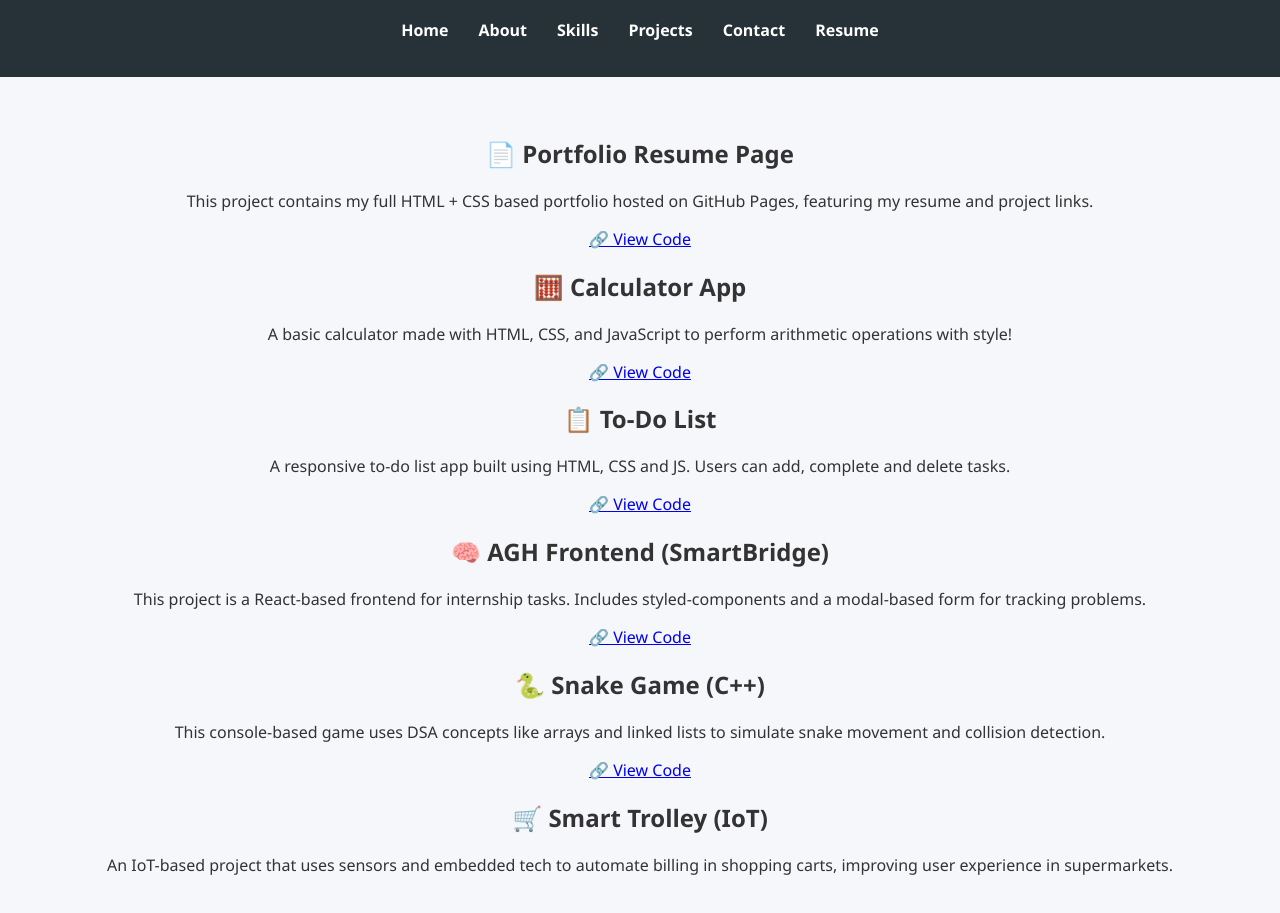
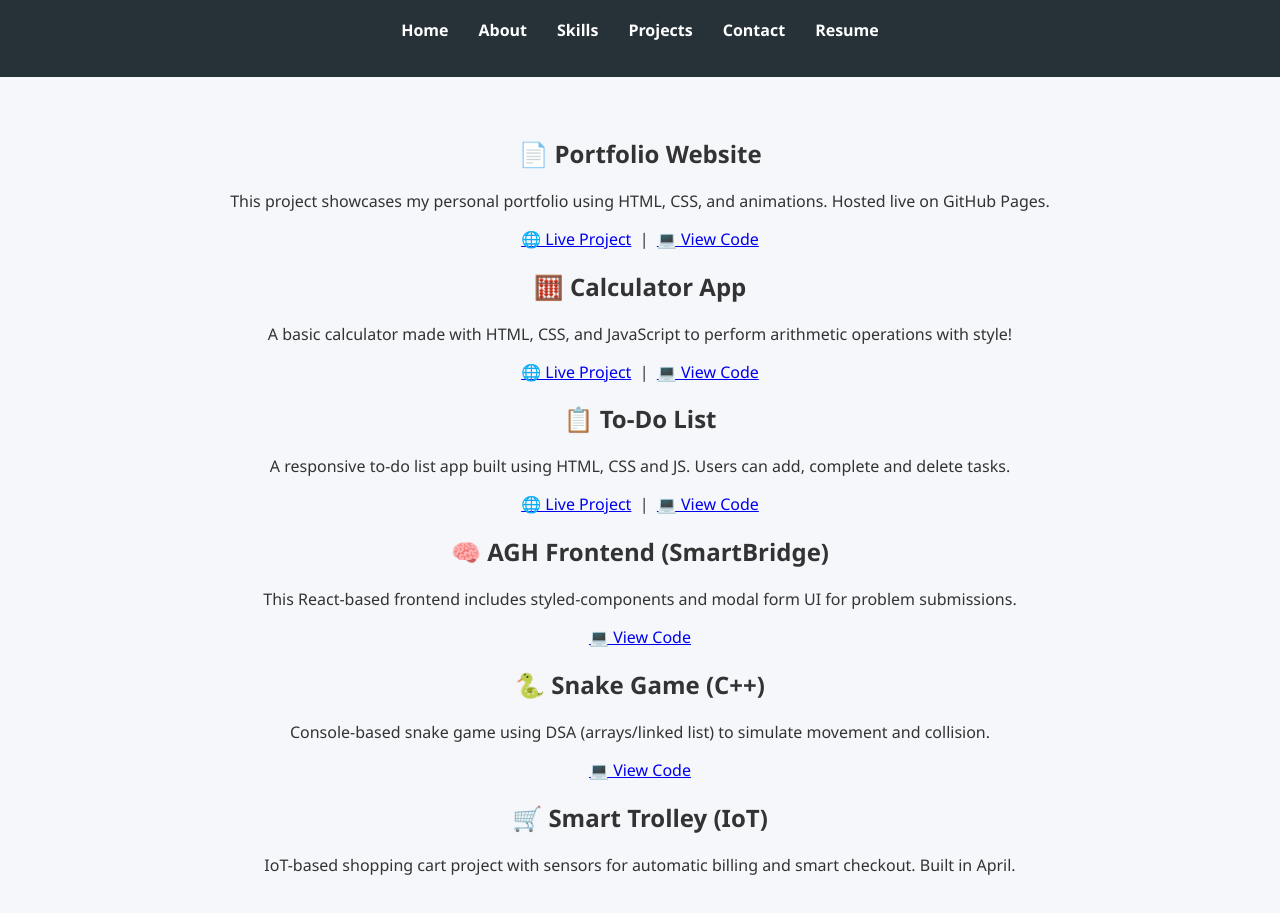
Before and after one commit to BalajiB27/my-portfolio, a plain HTML site: page projects.html in a window 1280 px wide. Shown: the part 87-1000 px from the top of the page. Drawn offline with Linux system fonts and the light colour scheme.

Commit message:
🌐 Added live + code links for all projects

```diff
--- a/projects.html
+++ b/projects.html
@@ -23,39 +23,46 @@
 
   <section class="projects-section animated-section">
     <div class="project">
-      <h2>📄 Portfolio Resume Page</h2>
-      <p>This project contains my full HTML + CSS based portfolio hosted on GitHub Pages, featuring my resume and project links.</p>
-      <a href="https://github.com/BalajiB27/my-portfolio" target="_blank">🔗 View Code</a>
+      <h2>📄 Portfolio Website</h2>
+      <p>This project showcases my personal portfolio using HTML, CSS, and animations. Hosted live on GitHub Pages.</p>
+      <a href="https://balajib27.github.io/my-portfolio/" target="_blank">🌐 Live Project</a>
+      &nbsp;|&nbsp;
+      <a href="https://github.com/BalajiB27/my-portfolio" target="_blank">💻 View Code</a>
     </div>
 
     <div class="project">
       <h2>🧮 Calculator App</h2>
       <p>A basic calculator made with HTML, CSS, and JavaScript to perform arithmetic operations with style!</p>
-      <a href="https://github.com/BalajiB27/calculator" target="_blank">🔗 View Code</a>
+      <a href="https://balajib27.github.io/calculator/" target="_blank">🌐 Live Project</a>
+      &nbsp;|&nbsp;
+      <a href="https://github.com/BalajiB27/calculator" target="_blank">💻 View Code</a>
     </div>
 
     <div class="project">
       <h2>📋 To-Do List</h2>
       <p>A responsive to-do list app built using HTML, CSS and JS. Users can add, complete and delete tasks.</p>
-      <a href="https://github.com/BalajiB27/todo-list" target="_blank">🔗 View Code</a>
+      <a href="https://balajib27.github.io/todo-list/" target="_blank">🌐 Live Project</a>
+      &nbsp;|&nbsp;
+      <a href="https://github.com/BalajiB27/todo-list" target="_blank">💻 View Code</a>
     </div>
 
     <div class="project">
       <h2>🧠 AGH Frontend (SmartBridge)</h2>
-      <p>This project is a React-based frontend for internship tasks. Includes styled-components and a modal-based form for tracking problems.</p>
-      <a href="https://github.com/BalajiB27/AGH1-frontend" target="_blank">🔗 View Code</a>
+      <p>This React-based frontend includes styled-components and modal form UI for problem submissions.</p>
+      <!-- No live site yet -->
+      <a href="https://github.com/BalajiB27/AGH1-frontend" target="_blank">💻 View Code</a>
     </div>
 
     <div class="project">
       <h2>🐍 Snake Game (C++)</h2>
-      <p>This console-based game uses DSA concepts like arrays and linked lists to simulate snake movement and collision detection.</p>
-      <a href="https://github.com/BalajiB27/snake-game" target="_blank">🔗 View Code</a>
+      <p>Console-based snake game using DSA (arrays/linked list) to simulate movement and collision.</p>
+      <a href="https://github.com/BalajiB27/snake-game" target="_blank">💻 View Code</a>
     </div>
 
     <div class="project">
       <h2>🛒 Smart Trolley (IoT)</h2>
-      <p>An IoT-based project that uses sensors and embedded tech to automate billing in shopping carts, improving user experience in supermarkets.</p>
-      <!-- No GitHub link as per your request -->
+      <p>IoT-based shopping cart project with sensors for automatic billing and smart checkout. Built in April.</p>
+      <!-- No GitHub or live link -->
     </div>
   </section>
 
```
